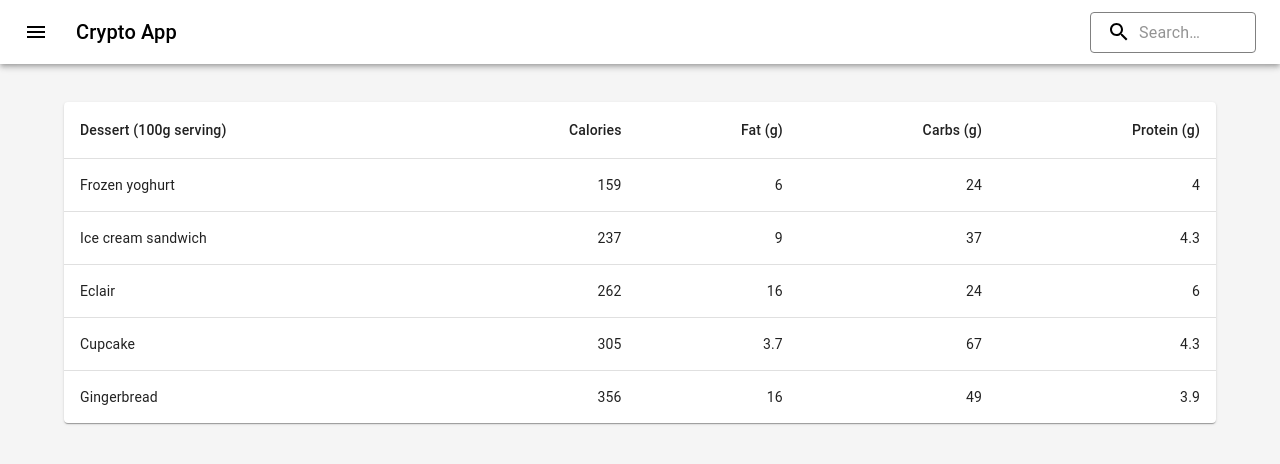
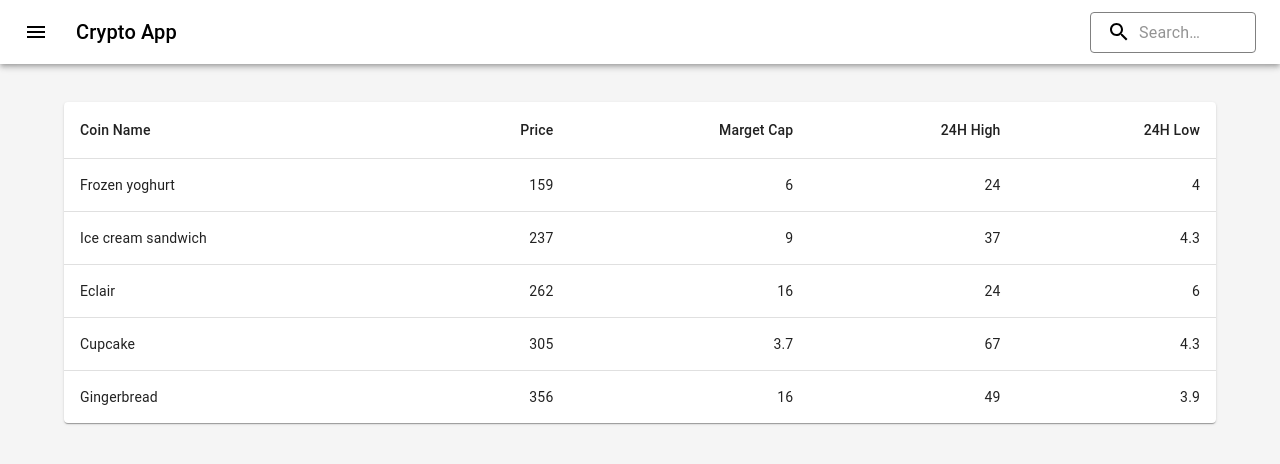
Before and after one commit to Sourav12061999/crypto-search-app, a Next.js app: page / in a window 1280 px wide. Shown: the top 464 px of the page. Built offline with nearby package versions, Linux system fonts and the light colour scheme.

Commit message:
table component ready

```diff
--- /dev/null
+++ b/components/Table/tableBodyComp.jsx
@@ -0,0 +1,21 @@
+import React from "react";
+import TableRow from "@mui/material/TableRow";
+import TableCell from "@mui/material/TableCell";
+function TableBodyComp({ row }) {
+  return (
+    <TableRow
+      key={row.name}
+      sx={{ "&:last-child td, &:last-child th": { border: 0 } }}
+    >
+      <TableCell component="th" scope="row">
+        {row.name}
+      </TableCell>
+      <TableCell align="right">{row.calories}</TableCell>
+      <TableCell align="right">{row.fat}</TableCell>
+      <TableCell align="right">{row.carbs}</TableCell>
+      <TableCell align="right">{row.protein}</TableCell>
+    </TableRow>
+  );
+}
+
+export default TableBodyComp;
--- a/components/Table/tableComp.jsx
+++ b/components/Table/tableComp.jsx
@@ -4,9 +4,10 @@ import TableBody from "@mui/material/TableBody";
 import TableCell from "@mui/material/TableCell";
 import TableContainer from "@mui/material/TableContainer";
 import TableHead from "@mui/material/TableHead";
+import Paper from "@mui/material/Paper";
 import TableRow from "@mui/material/TableRow";
-import Paper from "@mui/material/Paper";
-
+import { Typography } from "@mui/material";
+import TableBodyComp from "./tableBodyComp";
 function createData(name, calories, fat, carbs, protein) {
   return { name, calories, fat, carbs, protein };
 }
@@ -25,27 +26,18 @@ export default function TableComp() {
       <Table sx={{ minWidth: 650 }} aria-label="simple table">
         <TableHead>
           <TableRow>
-            <TableCell>Dessert (100g serving)</TableCell>
-            <TableCell align="right">Calories</TableCell>
-            <TableCell align="right">Fat&nbsp;(g)</TableCell>
-            <TableCell align="right">Carbs&nbsp;(g)</TableCell>
-            <TableCell align="right">Protein&nbsp;(g)</TableCell>
+            <TableCell>Coin Name</TableCell>
+            <TableCell align="right">Price</TableCell>
+            <TableCell align="right">Marget Cap</TableCell>
+            <TableCell align="right">24H High</TableCell>
+            <TableCell align="right">24H Low</TableCell>
           </TableRow>
         </TableHead>
         <TableBody>
           {rows.map((row) => (
-            <TableRow
-              key={row.name}
-              sx={{ "&:last-child td, &:last-child th": { border: 0 } }}
-            >
-              <TableCell component="th" scope="row">
-                {row.name}
-              </TableCell>
-              <TableCell align="right">{row.calories}</TableCell>
-              <TableCell align="right">{row.fat}</TableCell>
-              <TableCell align="right">{row.carbs}</TableCell>
-              <TableCell align="right">{row.protein}</TableCell>
-            </TableRow>
+            <React.Fragment key={row.name}>
+              <TableBodyComp row={row} />
+            </React.Fragment>
           ))}
         </TableBody>
       </Table>
```
